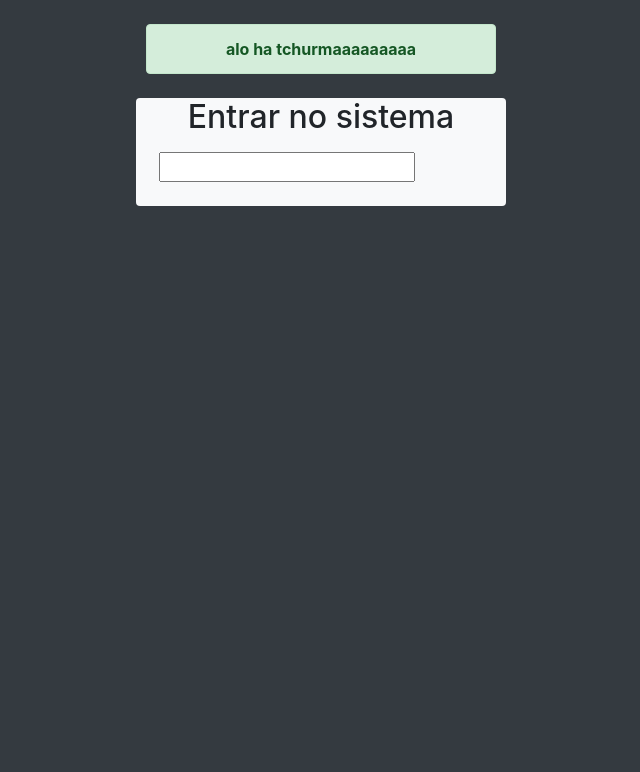
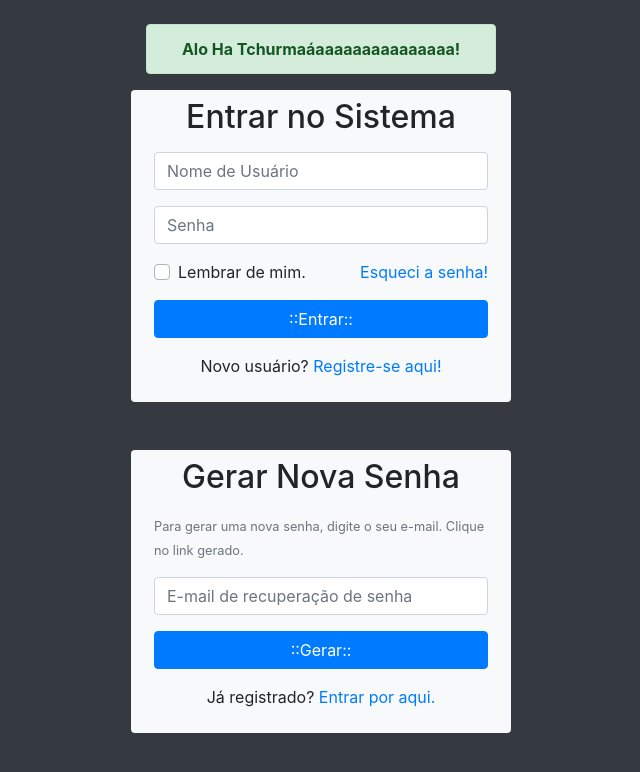
Before and after one commit to camillylupas/login, a PHP site: page /login/ in a window 1280 px wide. Shown: the top 772 px of the page, without its empty margins (319-959 px from the left). Run offline with PHP 8.4, Linux system fonts and the light colour scheme.

Commit message:
iniciado a aula03
README atualizando

```diff
--- a/index.php
+++ b/index.php
@@ -1,60 +1,108 @@
-<!DOCTYPE html>
+<!doctype html>
 <html lang="pt-br">
 <!--
+    Para acessar o projeto, habilite o Apache no XAMPP
+    Abra a URL http://localhost/login/ no navegador
+-->
 
-     para acessar o projeto, habilite o Apache  http://localhost/login/
--->
 <head>
-    <!-- Meta tags Obrigatórias -->
+    <!-- Required meta tags -->
     <meta charset="utf-8">
     <meta name="viewport" content="width=device-width, initial-scale=1, shrink-to-fit=no">
-
     <!-- Bootstrap CSS -->
-<link rel="stylesheet" href="https://stackpath.bootstrapcdn.com/bootstrap/4.1.3/css/bootstrap.min.css" integrity="sha384-MCw98/SFnGE8fJT3GXwEOngsV7Zt27NXFoaoApmYm81iuXoPkFOJwJ8ERdknLPMO" crossorigin="anonymous">
-
-<title>sistema de login</title>
+    <link rel="stylesheet" href="https://stackpath.bootstrapcdn.com/bootstrap/4.3.1/css/bootstrap.min.css" integrity="sha384-ggOyR0iXCbMQv3Xipma34MD+dH/1fQ784/j6cY/iJTQUOhcWr7x9JvoRxT2MZw1T" crossorigin="anonymous">
+    <title>Sistema de Login</title>
 </head>
 
 <body class="bg-dark">
-
+    <!-- Fundo Escuro -->
     <main class="container mt-4">
         <section class="row">
-       <div class="col-lg-4 offset-lg-4"id="alerta">
+            <div class="col-lg-4 offset-lg-4" id="alerta">
                 <div class="alert alert-success text-center">
                     <strong class="resultado">
-                   alo ha tchurmaaaaaaaaa
+                        Alo Ha Tchurmaáaaaaaaaaaaaaaaa!
                     </strong>
-
                 </div>
-
             </div>
         </section>
-     <!
+        <!-- Formulário de Login -->
+        <section class="row">
+            <div class="col-lg-4 offset-lg-4 bg-light rounded" id="caixaLogin">
+                <h2 class="text-center mt-2">
+                    Entrar no Sistema
+                </h2>
+                <form action="#" method="post" class="p-2" id="formLogin">
 
-     <section class="row">
-        <div class="col-lg-4 offset-lg-4 bg-light rounded "id="caixalogin">
-        <h2 class="text-center mt-2">
-            Entrar no sistema
-        </h2>
-        <form action="#" method="post" class="p-2"
-        id="formLogin">
                     <div class="form-group">
-            <input type="text"name="" id="">
-
+                        <input type="text" name="nomeUsuario" id="nomeUsuario" placeholder="Nome de Usuário" class="form-control">
                     </div>
-
+                    <div class="form-group">
+                        <input type="password" name="senhaUsuario" id="senhaUsuario" placeholder="Senha" class="form-control">
+                    </div>
+                    <div class="form-group">
+                        <div class="custom-control custom-checkbox">
+                            <input type="checkbox" name="lembrar" id="lembrar" class="custom-control-input">
+                            <label for="lembrar" class="custom-control-label">
+                                Lembrar de mim.
+                            </label>
+                            <a href="#" class="float-right" id="btnEsqueci">
+                                Esqueci a senha!
+                            </a>
+                        </div>
+                    </div>
+                    <div class="form-group">
+                        <input type="submit" value="::Entrar::" name="btnEntrar" id="btnEntrar" class="btn btn-primary btn-block">
+                    </div>
+                    <div class="form-group">
+                        <p class="text-center">
+                            Novo usuário? <a href="#" id="btnRegistrar">
+                                Registre-se aqui!
+                            </a>
+                        </p>
+                    </div>
                 </form>
-
-
             </div>
         </section>
+        <!-- Final da Seção de Login-->
 
+        <!-- Formulário de Recuperação de Senha -->
+        <section class="row mt-5">
+            <div class="col-lg-4 offset-lg-4 bg-light rounded" id="caixaLogin">
+                <h2 class="text-center mt-2">
+                    Gerar Nova Senha
+                </h2>
+                <form action="#" method="post" id="formSenha" class="p-2">
+                    <div class="form-group">
+                        <small class="text-muted">
+                            Para gerar uma nova senha, digite o
+                            seu e-mail. Clique no link gerado.
+                        </small>
+                    </div>
+                    <div class="form-group">
+                        <input type="email" name="emailGerarSenha" id="emailGerarSenha" class="form-control" placeholder="E-mail de recuperação de senha">
+                    </div>
+                    <div class="form-group">
+                        <input type="submit" value="::Gerar::" name="btnGerar" id="btnGerar" class="btn btn-primary btn-block">
+                    </div>
+                    <div class="form-group">
+                        <p class="text-center">
+                            Já registrado?
+                            <a href="#" id="btnJaRegistrado">
+                                Entrar por aqui.
+                            </a>
+                        </p>
+                    </div>
+                </form>
+            </div>
+        </section>
+        <!-- Fim da Seção de Recuperação de Senha -->
     </main>
-    <!-- JavaScript (Opcional) -->
-    <!-- jQuery primeiro, depois Popper.js, depois Bootstrap JS -->
+    <!-- Optional JavaScript -->
+    <!-- jQuery first, then Popper.js, then Bootstrap JS -->
     <script src="https://code.jquery.com/jquery-3.3.1.slim.min.js" integrity="sha384-q8i/X+965DzO0rT7abK41JStQIAqVgRVzpbzo5smXKp4YfRvH+8abtTE1Pi6jizo" crossorigin="anonymous"></script>
-    <script src="https://cdnjs.cloudflare.com/ajax/libs/popper.js/1.14.3/umd/popper.min.js" integrity="sha384-ZMP7rVo3mIykV+2+9J3UJ46jBk0WLaUAdn689aCwoqbBJiSnjAK/l8WvCWPIPm49" crossorigin="anonymous"></script>
-    <script src="https://stackpath.bootstrapcdn.com/bootstrap/4.1.3/js/bootstrap.min.js" integrity="sha384-ChfqqxuZUCnJSK3+MXmPNIyE6ZbWh2IMqE241rYiqJxyMiZ6OW/JmZQ5stwEULTy" crossorigin="anonymous"></script>
+    <script src="https://cdnjs.cloudflare.com/ajax/libs/popper.js/1.14.7/umd/popper.min.js" integrity="sha384-UO2eT0CpHqdSJQ6hJty5KVphtPhzWj9WO1clHTMGa3JDZwrnQq4sF86dIHNDz0W1" crossorigin="anonymous"></script>
+    <script src="https://stackpath.bootstrapcdn.com/bootstrap/4.3.1/js/bootstrap.min.js" integrity="sha384-JjSmVgyd0p3pXB1rRibZUAYoIIy6OrQ6VrjIEaFf/nJGzIxFDsf4x0xIM+B07jRM" crossorigin="anonymous"></script>
 </body>
 
 </html>
```
Lines whose indentation alone changed are shown as unchanged.
